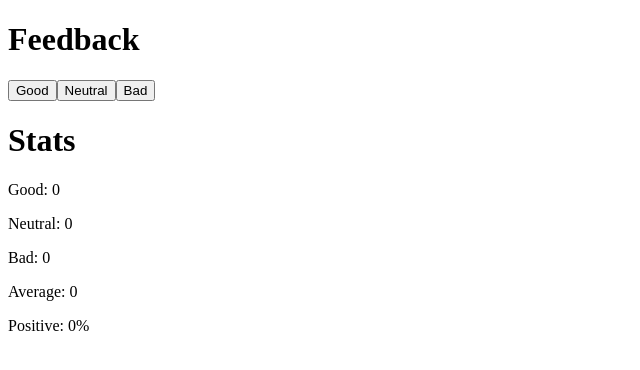
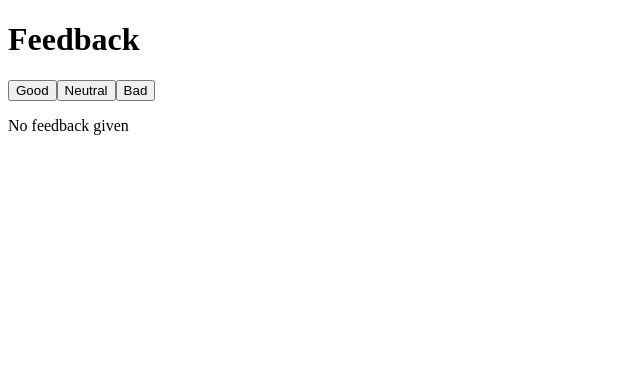
Before and after one commit to LeCitronVert/fullstackopen, a React (Vite) app in the folder part1/unicafe/: page / in a window 1280 px wide. Shown: the top 370 px of the page, without its empty margins (0-640 px from the left). Built offline with nearby package versions, Linux system fonts and the light colour scheme.

Commit message:
Part 1.9

```diff
--- a/part1/unicafe/src/App.jsx
+++ b/part1/unicafe/src/App.jsx
@@ -3,6 +3,14 @@ import Percent from "./Percent.jsx";
 import Average from "./Average.jsx";
 
 const Stats = ({ good, neutral, bad }) => {
+    const totalVotes = good + neutral + bad
+
+    if (totalVotes === 0) {
+        return (
+            <p>No feedback given</p>
+        )
+    }
+
     return (
         <div>
             <h1>Stats</h1>
```
